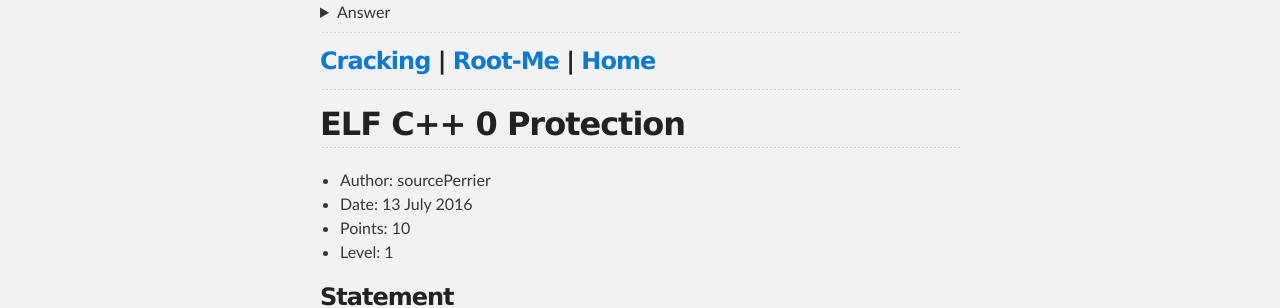
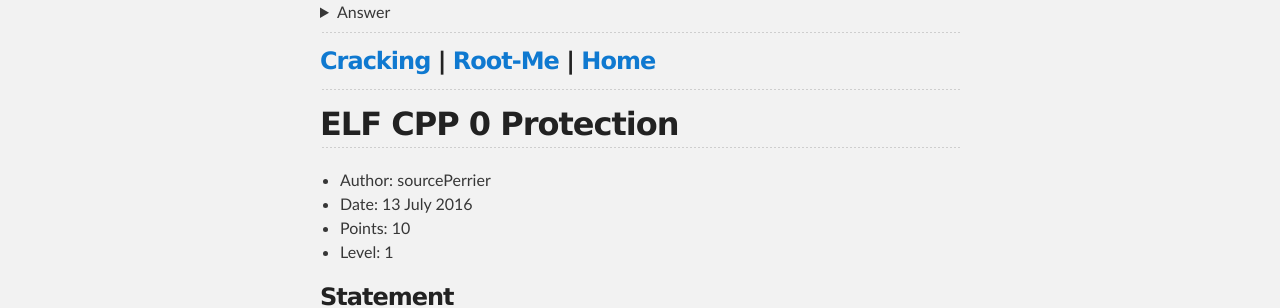
Before and after one commit to djm89uk/djm89uk.github.io, a Jekyll site: the page built from rootme_crac.md, in a window 1280 px wide and 900 px high, scrolled down 3582 px. Shown: the part 186-494 px from the top of the window. Built offline with Jekyll 4.4.1, drawn with Linux system fonts in a browser that asks for light colours; our own code applies the rules of GitHub Pages for plain Markdown files.

Commit message:
Update rootme_crac.md

```diff
--- a/rootme_crac.md
+++ b/rootme_crac.md
@@ -7,7 +7,7 @@ Reverse binaries and crack executables.
 1. [ELF x86 - 0 protection](#elf-x86-0-protection) 🗸
 2. [ELF x86 - Basic](#elf-x86-basic) 🗸
 3. [PE x86 - 0 protection](#pe-x86-0-protection) 🗸
-4. [ELF C++ - 0 protection](#elf-c++-0-protection) 🗸
+4. [ELF C++ - 0 protection](#elf-cpp-0-protection) 🗸
 5. [PE DotNet - 0 protection](#pe-dotnet-0-protection) 🗸
 6. [ELF MIPS - Basic Crackme](#elf-mips-basic-crackme) 🗸
 7. [ELF x64 - Golang basic](#elf-x64-golang-basic) 🗸
@@ -335,7 +335,7 @@ SPaCIoS
 ---
 
 
-## ELF C++ 0 Protection
+## ELF CPP 0 Protection
 
 - Author: sourcePerrier
 - Date: 13 July 2016
```
